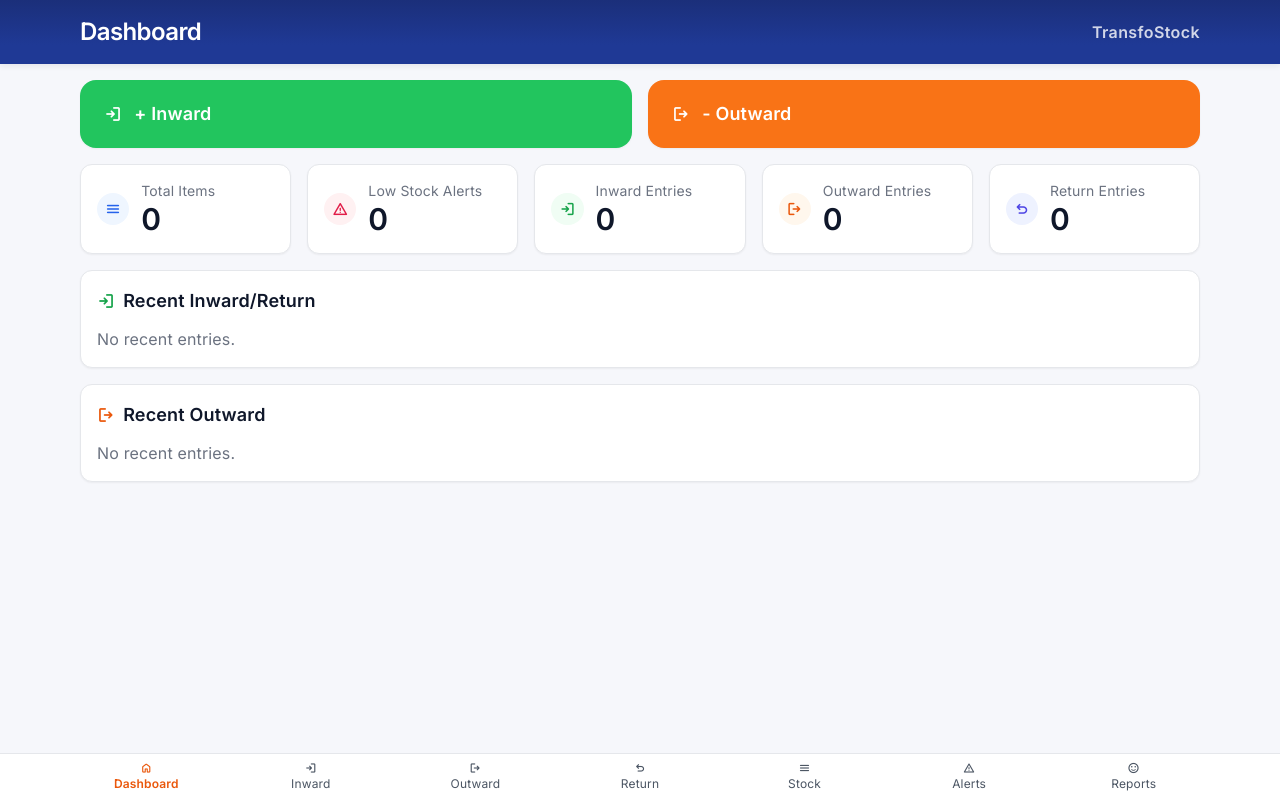
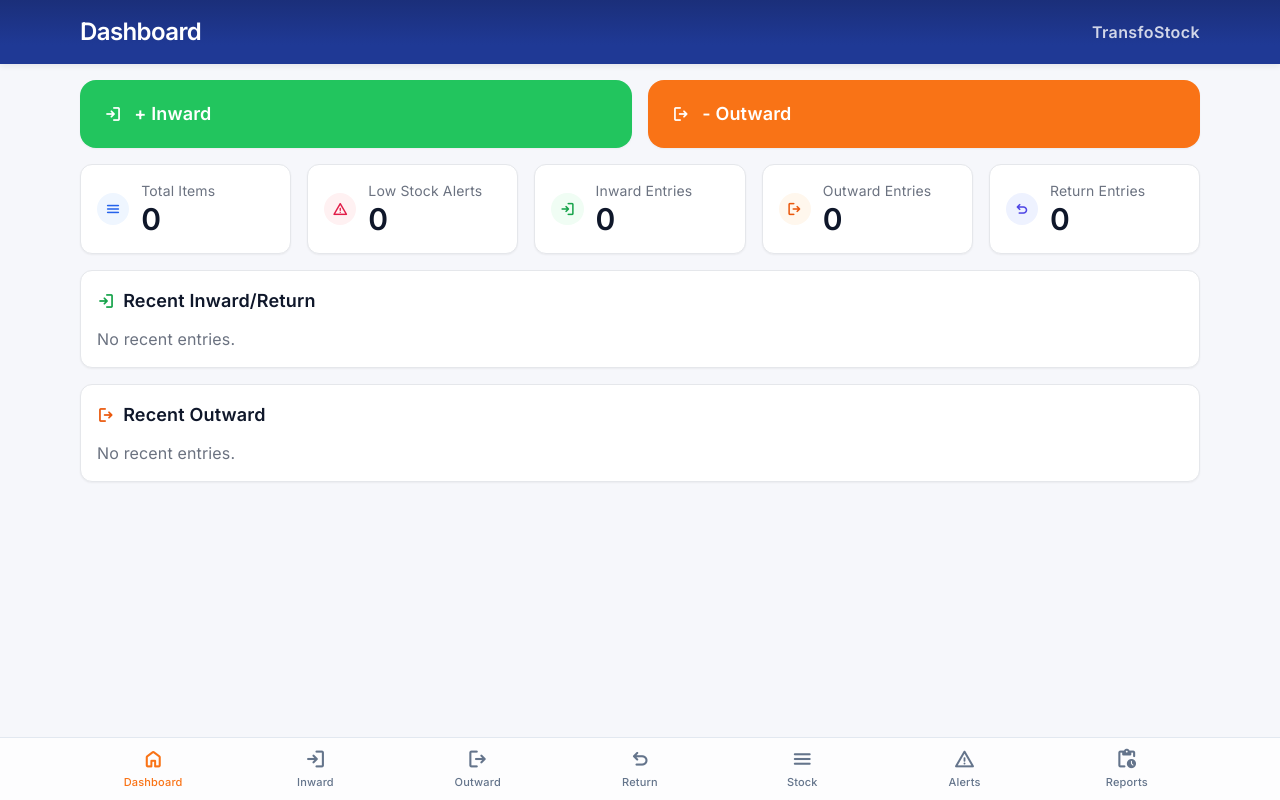
Before and after one commit to Harshad159/TransfoStock, a React (Vite) app: page / in a window 1280 px wide. Built offline with nearby package versions, Linux system fonts and the light colour scheme.

Commit message:
Update BottomNav.tsx

```diff
--- a/src/components/BottomNav.tsx
+++ b/src/components/BottomNav.tsx
@@ -1,37 +1,46 @@
 import React from "react";
-import { Link, useLocation } from "react-router-dom";
+import { NavLink } from "react-router-dom";
 
-const tabs = [
+type Item = {
+  to: string;
+  label: string;
+  icon: string; // Material Symbols name
+};
+
+const items: Item[] = [
   { to: "/", label: "Dashboard", icon: "home" },
   { to: "/inward", label: "Inward", icon: "login" },
   { to: "/outward", label: "Outward", icon: "logout" },
   { to: "/return", label: "Return", icon: "undo" },
   { to: "/stock", label: "Stock", icon: "menu" },
   { to: "/alerts", label: "Alerts", icon: "warning" },
-  { to: "/reports", label: "Reports", icon: "sentiment_satisfied" },
+  { to: "/reports", label: "Reports", icon: "pending_actions" },
 ];
 
 export default function BottomNav() {
-  const { pathname } = useLocation();
   return (
-    <nav className="fixed bottom-0 left-0 right-0 bg-white border-t border-gray-200 z-40">
-      <div className="max-w-6xl mx-auto grid grid-cols-7">
-        {tabs.map((t) => {
-          const active = pathname === t.to;
-          return (
-            <Link
-              key={t.to}
-              to={t.to}
-              className={
-                "flex flex-col items-center justify-center py-2 text-xs " +
-                (active ? "text-orange-600 font-semibold" : "text-gray-600")
+    <nav className="fixed bottom-0 inset-x-0 z-40 bg-white/95 backdrop-blur supports-[backdrop-filter]:bg-white/75 border-t border-slate-200">
+      <div className="max-w-6xl mx-auto px-1 sm:px-2">
+        <div className="grid grid-cols-7">
+          {items.map((it) => (
+            <NavLink
+              key={it.to}
+              to={it.to}
+              end={it.to === "/"}
+              className={({ isActive }) =>
+                [
+                  "flex flex-col items-center justify-center py-2.5 gap-1 text-[11px] font-medium transition-colors",
+                  isActive ? "text-[#f97316]" : "text-slate-500 hover:text-slate-700",
+                ].join(" ")
               }
             >
-              <span className="material-icons mb-0.5">{t.icon}</span>
-              <span>{t.label}</span>
-            </Link>
-          );
-        })}
+              <span className="material-symbols-rounded text-[22px] leading-none">
+                {it.icon}
+              </span>
+              {it.label}
+            </NavLink>
+          ))}
+        </div>
       </div>
     </nav>
   );
```
